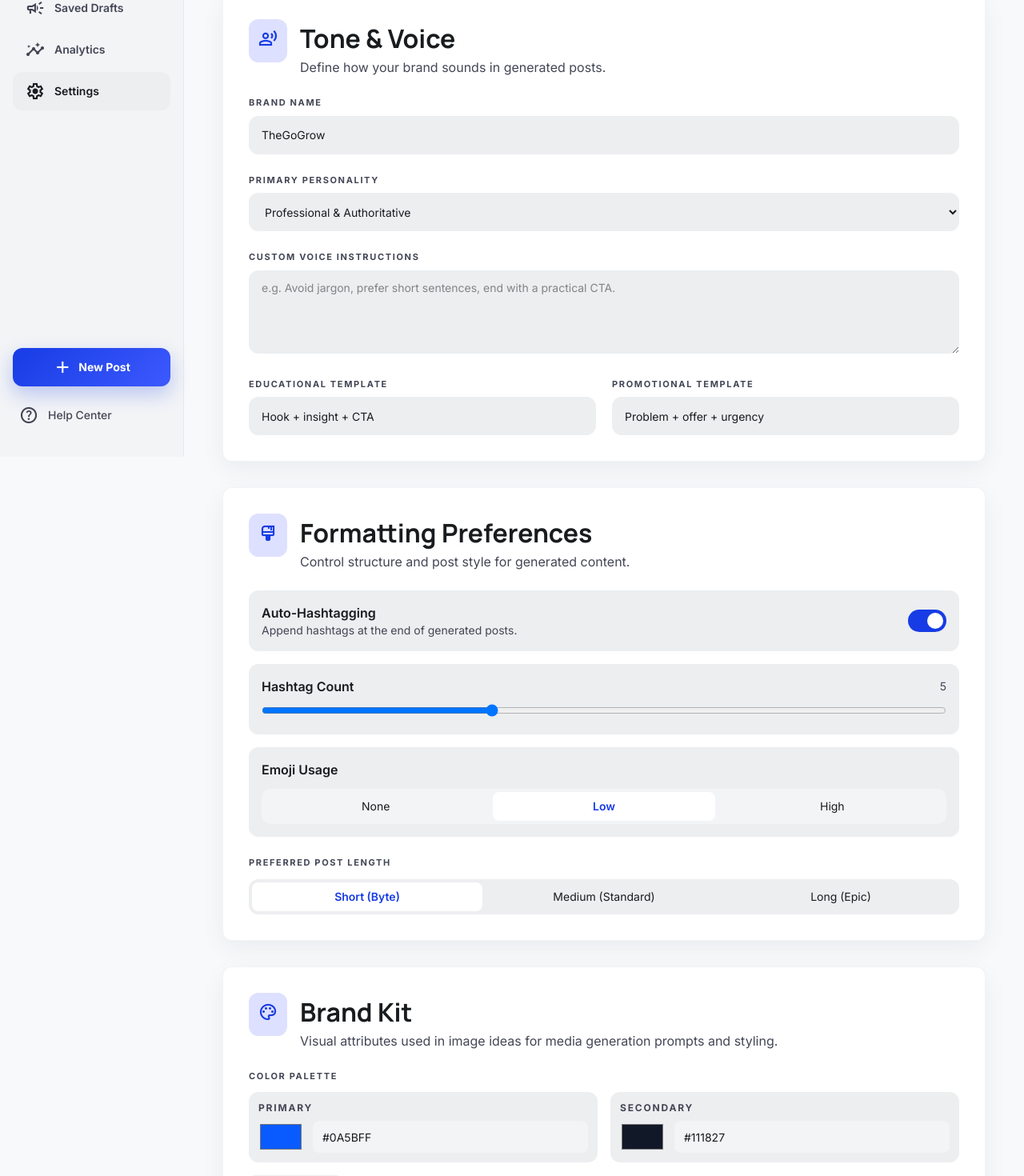
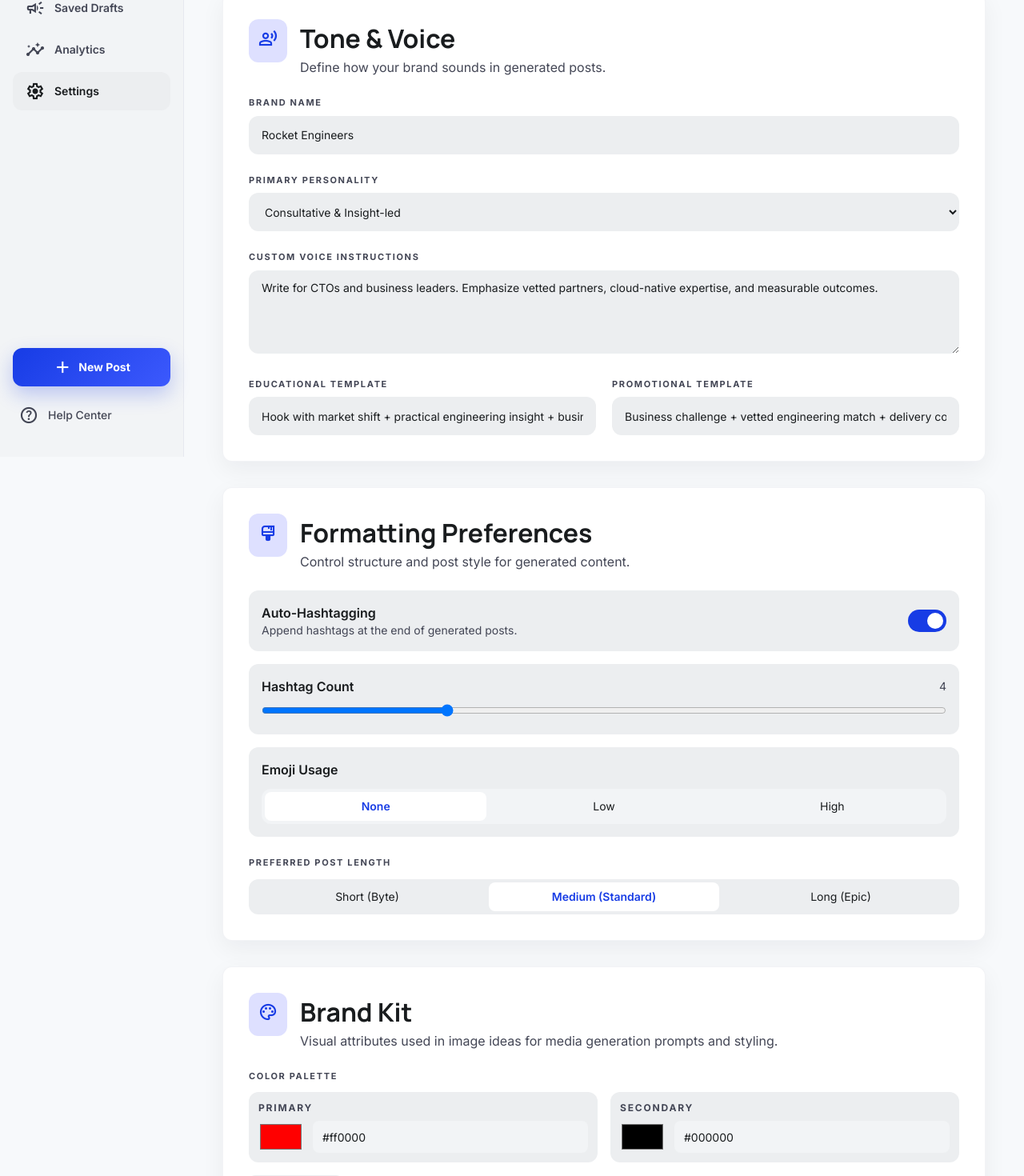
Before and after one commit to kathleennunez/thegogrow-socialmedia-ai, a Next.js app: page /settings in a window 1280 px wide. Shown: the part 229-1699 px from the top of the page at 80% size. Built offline with nearby package versions, Linux system fonts and the light colour scheme.

Commit message:
Update settings defaults to Rocket Engineers profile with red/black brand colors

```diff
--- a/app/api/dashboard/ideas/route.ts
+++ b/app/api/dashboard/ideas/route.ts
@@ -101,6 +101,9 @@ export async function POST(request: Request) {
 
     const [settings, posts] = await Promise.all([getUserSettings(userId), getPosts(userId)]);
     const trendSignals = await fetchTrendSignals(settings.brandName).catch(() => []);
+    const trendSignalPhrases = trendSignals.map((signal) =>
+      signal.source ? `${signal.title} (${signal.source})` : signal.title,
+    );
 
     const ideas = await generateDashboardIdeas(
       settings,
@@ -113,14 +116,12 @@ export async function POST(request: Request) {
           text: post.text,
           savedAt: post.savedAt,
         })),
-      trendSignals,
+      trendSignalPhrases,
     ).catch(() => []);
 
     return NextResponse.json({
       ideas: ideas.length > 0 ? ideas : fallbackIdeas(settings.brandName || "Your brand"),
-      trendSignals: trendSignals.map((signal) =>
-        signal.source ? `${signal.title} (${signal.source})` : signal.title,
-      ),
+      trendSignals: trendSignalPhrases,
       trendSignalLinks: trendSignals,
     });
   } catch (error) {
--- a/app/dashboard/page.tsx
+++ b/app/dashboard/page.tsx
@@ -41,16 +41,13 @@ export default function DashboardPage() {
     count: 0,
   });
   const [ideas, setIdeas] = useState<DashboardIdea[]>([]);
-  const [trendSignals, setTrendSignals] = useState<string[]>([]);
   const [isIdeasLoading, setIsIdeasLoading] = useState(false);
-  const [ideasError, setIdeasError] = useState<string | null>(null);
   const [isLoading, setIsLoading] = useState(true);
   const [error, setError] = useState<string | null>(null);
 
   const refreshIdeas = useCallback(async () => {
     if (!user?.id) return;
     setIsIdeasLoading(true);
-    setIdeasError(null);
     try {
       const ideasResponse = await fetch("/api/dashboard/ideas", {
         method: "POST",
@@ -59,17 +56,15 @@ export default function DashboardPage() {
       });
       const ideasPayload = (await ideasResponse.json()) as {
         ideas?: DashboardIdea[];
-        trendSignals?: string[];
         error?: string;
       };
       if (!ideasResponse.ok) {
         throw new Error(ideasPayload.error ?? "Failed to load AI ideas.");
       }
       setIdeas(ideasPayload.ideas ?? []);
-      setTrendSignals(ideasPayload.trendSignals ?? []);
     } catch (loadError) {
       const message = loadError instanceof Error ? loadError.message : "Failed to load AI ideas.";
-      setIdeasError(message);
+      setError(message);
     } finally {
       setIsIdeasLoading(false);
     }
@@ -128,7 +123,6 @@ export default function DashboardPage() {
       } catch (loadError) {
         const message = loadError instanceof Error ? loadError.message : "Failed to load dashboard.";
         setError(message);
-        setIdeasError(message);
       } finally {
         setIsLoading(false);
       }
@@ -324,54 +318,6 @@ export default function DashboardPage() {
         </article>
       </section>
 
-      <section className="rounded-3xl bg-surface-container-low p-6">
-        <div className="mb-4 flex flex-wrap items-center justify-between gap-3">
-          <h2 className="font-headline text-2xl font-extrabold tracking-tight">AI Post Creation Ideas</h2>
-          <button
-            type="button"
-            onClick={() => void refreshIdeas()}
-            className="inline-flex items-center gap-2 rounded-lg bg-surface-container-lowest px-4 py-2 text-sm font-semibold text-on-surface"
-          >
-            <span className="material-symbols-outlined text-[18px]">refresh</span>
-            {isIdeasLoading ? "Refreshing..." : "Refresh Ideas"}
-          </button>
-        </div>
-
-        {ideasError ? <p className="rounded-xl border border-red-300 bg-red-50 p-4 text-sm text-red-700">{ideasError}</p> : null}
-
-        {!ideasError && ideas.length > 0 ? (
-          <div className="grid grid-cols-1 gap-3 xl:grid-cols-2">
-            {ideas.map((idea, index) => (
-              <article key={`${idea.title}-${index}`} className="rounded-2xl bg-surface-container-lowest p-4">
-                <div className="mb-2 flex items-center justify-between">
-                  <span className="text-[10px] font-bold uppercase tracking-[0.12em] text-on-surface-variant">{idea.platform || "SOCIAL"}</span>
-                  <span className="rounded-full bg-primary-fixed px-2.5 py-1 text-[10px] font-bold uppercase tracking-wide text-on-primary-fixed">
-                    Idea {index + 1}
-                  </span>
-                </div>
-                <h3 className="text-base font-bold text-on-surface">{idea.title}</h3>
-                <p className="mt-2 text-sm text-on-surface"><span className="font-semibold">Hook:</span> {idea.hook}</p>
-                <p className="mt-2 text-sm text-on-surface"><span className="font-semibold">Angle:</span> {idea.angle}</p>
-              </article>
-            ))}
-          </div>
-        ) : null}
-
-        {!ideasError && ideas.length === 0 && !isIdeasLoading ? (
-          <p className="rounded-xl bg-surface-container-lowest p-4 text-sm text-on-surface-variant">No ideas yet. Refresh to generate suggestions.</p>
-        ) : null}
-
-        {trendSignals.length > 0 ? (
-          <div className="mt-4 rounded-2xl bg-surface-container-lowest p-4">
-            <p className="text-xs font-bold uppercase tracking-[0.15em] text-on-surface-variant">Trend Signals Used</p>
-            <div className="mt-2 space-y-1">
-              {trendSignals.slice(0, 5).map((signal, index) => (
-                <p key={`${signal}-${index}`} className="text-sm text-on-surface-variant">{index + 1}. {signal}</p>
-              ))}
-            </div>
-          </div>
-        ) : null}
-      </section>
     </div>
   );
 }
--- a/app/settings/page.tsx
+++ b/app/settings/page.tsx
@@ -9,19 +9,20 @@ const DEFAULT_USER_ID = "local-user";
 
 const DEFAULT_SETTINGS: UserSettings = {
   userId: DEFAULT_USER_ID,
-  brandName: "",
+  brandName: "Rocket Engineers",
   logoUrl: "",
   aiProvider: "openrouter",
   aiModel: "",
   imageProvider: "openrouter",
-  colors: { primary: "#173ce5", secondary: "#03166e" },
+  colors: { primary: "#dc2626", secondary: "#000000" },
   fonts: { heading: "Manrope", body: "Inter" },
-  voice: "Professional & Authoritative",
-  style: { paragraphLength: "medium", emojiUsage: "low", hashtags: 5 },
+  voice: "Consultative & Insight-led",
+  style: { paragraphLength: "medium", emojiUsage: "none", hashtags: 4 },
   templates: {
-    educational: "Hook + value + CTA",
-    promotional: "Problem + offer + CTA",
-    custom_voice_instructions: "",
+    educational: "Hook with market shift + practical engineering insight + business outcome CTA",
+    promotional: "Business challenge + vetted engineering match + delivery confidence + consultation CTA",
+    custom_voice_instructions:
+      "Write for CTOs and business leaders. Emphasize vetted partners, cloud-native expertise, and measurable outcomes.",
   },
 };
 
@@ -183,7 +184,7 @@ export default function SettingsPage() {
           <input
             value={settings.brandName}
             onChange={(e) => setSettings({ ...settings, brandName: e.target.value })}
-            placeholder="e.g. TheGoGrow"
+            placeholder="e.g. Rocket Engineers"
             className="mt-2 h-12 w-full rounded-xl border-none bg-surface-container px-4 text-sm"
           />
 
@@ -195,6 +196,7 @@ export default function SettingsPage() {
             onChange={(e) => setSettings({ ...settings, voice: e.target.value })}
             className="mt-2 h-12 w-full rounded-xl border-none bg-surface-container px-4 text-sm"
           >
+            <option>Consultative &amp; Insight-led</option>
             <option>Professional &amp; Authoritative</option>
             <option>Casual &amp; Playful</option>
             <option>Inspirational &amp; Bold</option>
@@ -215,7 +217,7 @@ export default function SettingsPage() {
               })
             }
             className="mt-2 w-full rounded-xl border-none bg-surface-container px-4 py-3 text-sm"
-            placeholder="e.g. Avoid jargon, prefer short sentences, end with a practical CTA."
+            placeholder="e.g. Write for CTOs and business leaders. Emphasize vetted partners, cloud-native expertise, and measurable outcomes."
           />
 
           <div className="mt-6 grid gap-5 md:grid-cols-2">
@@ -231,6 +233,7 @@ export default function SettingsPage() {
                     templates: { ...settings.templates, educational: e.target.value },
                   })
                 }
+                placeholder="Hook with market shift + practical engineering insight + business outcome CTA"
                 className="mt-2 h-12 w-full rounded-xl border-none bg-surface-container px-4 text-sm"
               />
             </div>
@@ -246,6 +249,7 @@ export default function SettingsPage() {
                     templates: { ...settings.templates, promotional: e.target.value },
                   })
                 }
+                placeholder="Business challenge + vetted engineering match + delivery confidence + consultation CTA"
                 className="mt-2 h-12 w-full rounded-xl border-none bg-surface-container px-4 text-sm"
               />
             </div>
--- a/data/settings.json
+++ b/data/settings.json
@@ -46,5 +46,32 @@
     "aiProvider": "openrouter",
     "aiModel": "",
     "imageProvider": "openrouter"
+  },
+  "local-user": {
+    "userId": "local-user",
+    "brandName": "Rocket Engineers",
+    "aiProvider": "openrouter",
+    "aiModel": "",
+    "imageProvider": "openrouter",
+    "colors": {
+      "primary": "#ff0000",
+      "secondary": "#000000"
+    },
+    "fonts": {
+      "heading": "Manrope",
+      "body": "Inter"
+    },
+    "voice": "Consultative & Insight-led",
+    "style": {
+      "paragraphLength": "medium",
+      "emojiUsage": "none",
+      "hashtags": 4
+    },
+    "templates": {
+      "educational": "Hook with market shift + practical engineering insight + business outcome CTA",
+      "promotional": "Business challenge + vetted engineering match + delivery confidence + consultation CTA",
+      "custom_voice_instructions": "Write for CTOs and business leaders. Emphasize vetted partners, cloud-native expertise, and measurable outcomes."
+    },
+    "logoUrl": ""
   }
 }
--- a/lib/settings.ts
+++ b/lib/settings.ts
@@ -6,27 +6,29 @@ const SETTINGS_FILE_PATH = path.join(process.cwd(), "data", "settings.json");
 
 export const getDefaultUserSettings = (userId: string): UserSettings => ({
   userId,
-  brandName: "TheGoGrow",
+  brandName: "Rocket Engineers",
   aiProvider: "openrouter",
   aiModel: "",
   imageProvider: "openrouter",
   colors: {
-    primary: "#0A5BFF",
-    secondary: "#111827",
+    primary: "#DC2626",
+    secondary: "#000000",
   },
   fonts: {
-    heading: "Poppins",
+    heading: "Manrope",
     body: "Inter",
   },
-  voice: "Helpful, confident, and concise.",
+  voice: "Consultative & Insight-led",
   style: {
-    paragraphLength: "short",
-    emojiUsage: "low",
-    hashtags: 5,
+    paragraphLength: "medium",
+    emojiUsage: "none",
+    hashtags: 4,
   },
   templates: {
-    educational: "Hook + insight + CTA",
-    promotional: "Problem + offer + urgency",
+    educational: "Hook with market shift + practical engineering insight + business outcome CTA",
+    promotional: "Business challenge + vetted engineering match + delivery confidence + consultation CTA",
+    custom_voice_instructions:
+      "Write for CTOs and business leaders. Emphasize vetted partners, cloud-native expertise, and measurable outcomes.",
   },
 });
 
```
